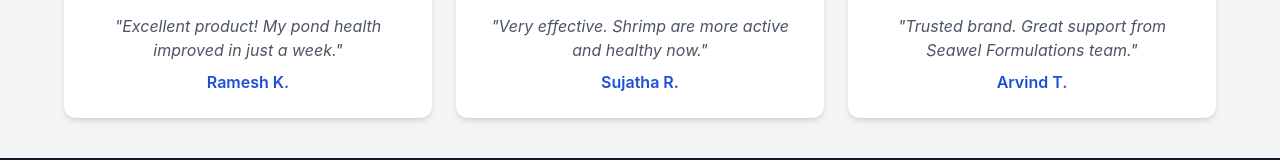
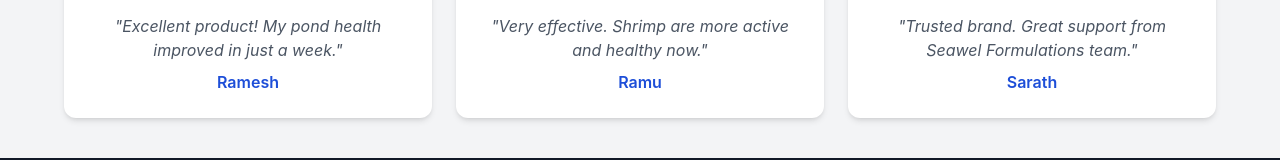
Before and after one commit to LVSJanakiRamaraju/AQUA-GLOBE-INNOVATIONS, a React (Vite) app in the folder AQUA-GLOBE-INNOVATIONS/: page /customers in a window 1280 px wide. Shown: the part 414-574 px from the top of the page. Built offline with nearby package versions, Linux system fonts and the light colour scheme.

Commit message:
Updated customer names

```diff
--- a/AQUA-GLOBE-INNOVATIONS/src/components/Customers.tsx
+++ b/AQUA-GLOBE-INNOVATIONS/src/components/Customers.tsx
@@ -1,16 +1,16 @@
 const customers = [
   {
-    name: "Ramesh K.",
+    name: "Ramesh",
     image: "/customer1.jpeg",
     message: "Excellent product! My pond health improved in just a week.",
   },
   {
-    name: "Sujatha R.",
+    name: "Ramu",
     image: "/customer2.jpeg",
     message: "Very effective. Shrimp are more active and healthy now.",
   },
   {
-    name: "Arvind T.",
+    name: "Sarath",
     image: "/customer3.jpeg",
     message: "Trusted brand. Great support from Seawel Formulations team.",
   }
```
